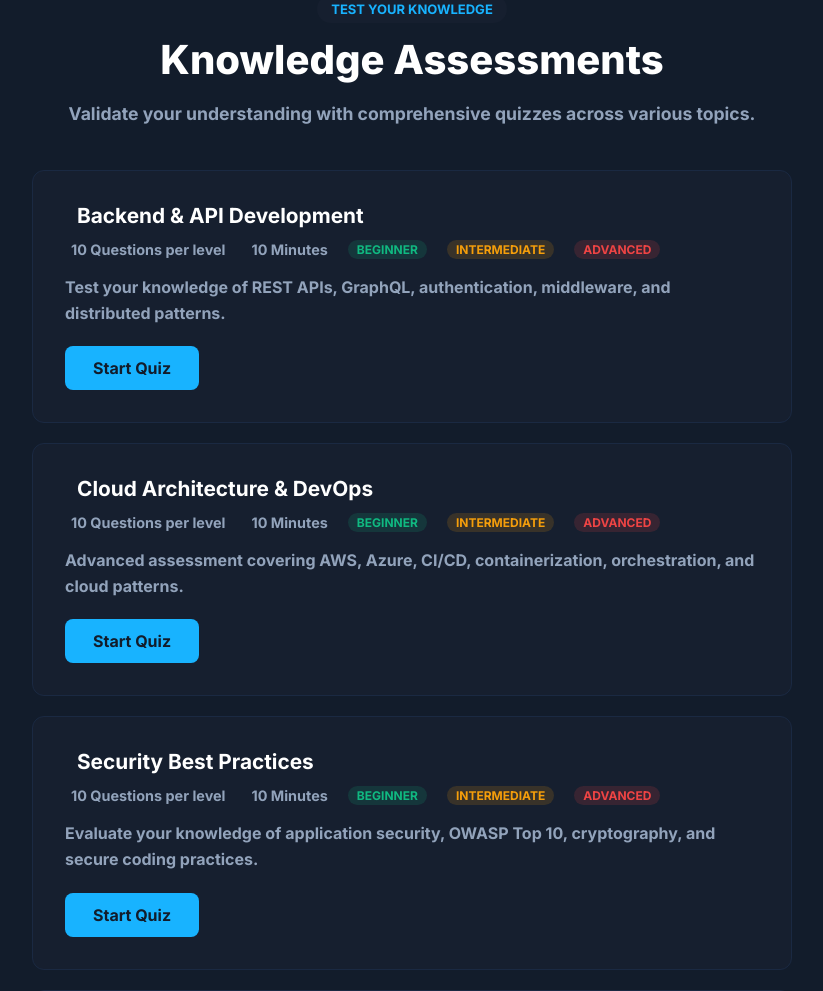
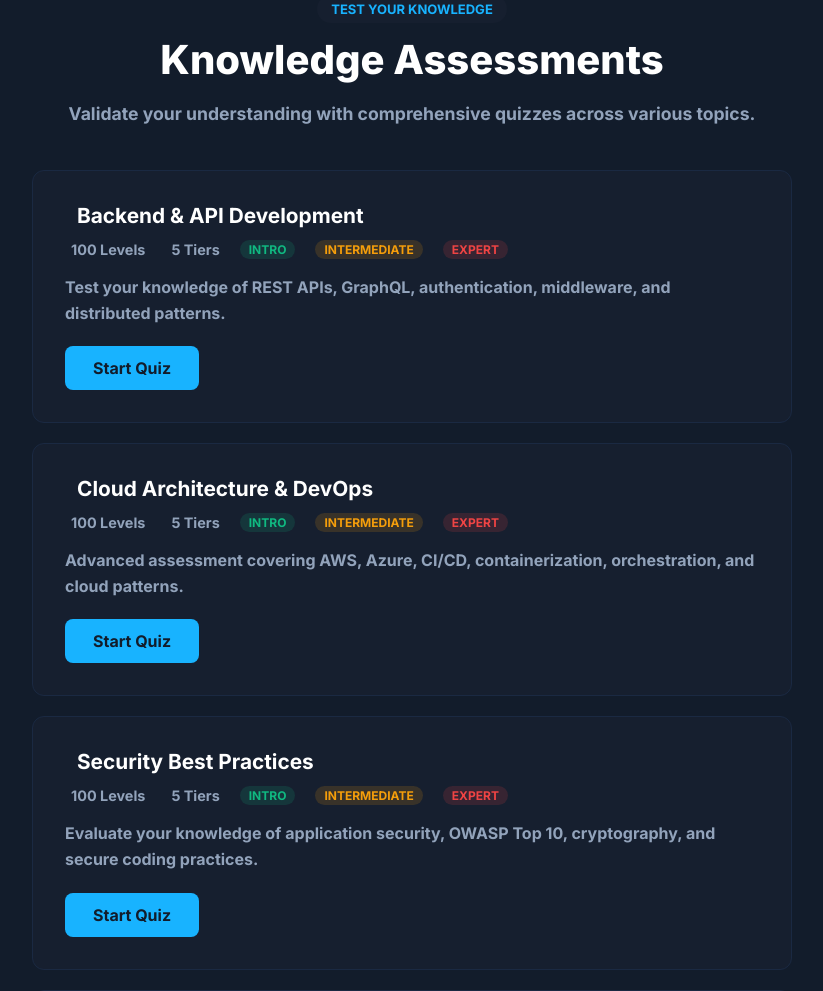
Before and after one commit to rsnoris/CodeFoundry, a PHP site: page /Training/ in a window 1280 px wide. Shown: the part 3135-4126 px from the top of the page, without its empty margins (228-1051 px from the left). Run offline with PHP 8.4, Linux system fonts and the light colour scheme; some libraries are stand-ins or nearby versions.

Commit message:
rewrite backend-api, cloud-devops, security-practices to 100-level format; update quiz cards
Agent-Logs-Url: https://github.com/rsnoris/CodeFoundry/sessions/e50a9b19-b0a2-4860-8aa1-cd694789383d

Co-authored-by: rsnoris <194880795+rsnoris@users.noreply.github.com>

```diff
--- a/Training/index.php
+++ b/Training/index.php
@@ -3418,11 +3418,11 @@ require_once __DIR__ . '/../includes/header.php';
         Backend &amp; API Development
       </div>
       <div class="quiz-meta">
-        <span><iconify-icon icon="lucide:list"></iconify-icon>10 Questions per level</span>
-        <span><iconify-icon icon="lucide:clock"></iconify-icon>10 Minutes</span>
-        <span><span class="quiz-level-pill beginner">Beginner</span></span>
+        <span><iconify-icon icon="lucide:list"></iconify-icon>100 Levels</span>
+        <span><iconify-icon icon="lucide:layers"></iconify-icon>5 Tiers</span>
+        <span><span class="quiz-level-pill beginner">Intro</span></span>
         <span><span class="quiz-level-pill intermediate">Intermediate</span></span>
-        <span><span class="quiz-level-pill advanced">Advanced</span></span>
+        <span><span class="quiz-level-pill advanced">Expert</span></span>
       </div>
       <div class="card-desc">Test your knowledge of REST APIs, GraphQL, authentication, middleware, and distributed patterns.</div>
       <a href="Quizzes/backend-api.php" class="quiz-btn">Start Quiz</a>
@@ -3434,11 +3434,11 @@ require_once __DIR__ . '/../includes/header.php';
         Cloud Architecture &amp; DevOps
       </div>
       <div class="quiz-meta">
-        <span><iconify-icon icon="lucide:list"></iconify-icon>10 Questions per level</span>
-        <span><iconify-icon icon="lucide:clock"></iconify-icon>10 Minutes</span>
-        <span><span class="quiz-level-pill beginner">Beginner</span></span>
+        <span><iconify-icon icon="lucide:list"></iconify-icon>100 Levels</span>
+        <span><iconify-icon icon="lucide:layers"></iconify-icon>5 Tiers</span>
+        <span><span class="quiz-level-pill beginner">Intro</span></span>
         <span><span class="quiz-level-pill intermediate">Intermediate</span></span>
-        <span><span class="quiz-level-pill advanced">Advanced</span></span>
+        <span><span class="quiz-level-pill advanced">Expert</span></span>
       </div>
       <div class="card-desc">Advanced assessment covering AWS, Azure, CI/CD, containerization, orchestration, and cloud patterns.</div>
       <a href="Quizzes/cloud-devops.php" class="quiz-btn">Start Quiz</a>
@@ -3450,11 +3450,11 @@ require_once __DIR__ . '/../includes/header.php';
         Security Best Practices
       </div>
       <div class="quiz-meta">
-        <span><iconify-icon icon="lucide:list"></iconify-icon>10 Questions per level</span>
-        <span><iconify-icon icon="lucide:clock"></iconify-icon>10 Minutes</span>
-        <span><span class="quiz-level-pill beginner">Beginner</span></span>
+        <span><iconify-icon icon="lucide:list"></iconify-icon>100 Levels</span>
+        <span><iconify-icon icon="lucide:layers"></iconify-icon>5 Tiers</span>
+        <span><span class="quiz-level-pill beginner">Intro</span></span>
         <span><span class="quiz-level-pill intermediate">Intermediate</span></span>
-        <span><span class="quiz-level-pill advanced">Advanced</span></span>
+        <span><span class="quiz-level-pill advanced">Expert</span></span>
       </div>
       <div class="card-desc">Evaluate your knowledge of application security, OWASP Top 10, cryptography, and secure coding practices.</div>
       <a href="Quizzes/security-practices.php" class="quiz-btn">Start Quiz</a>
```
